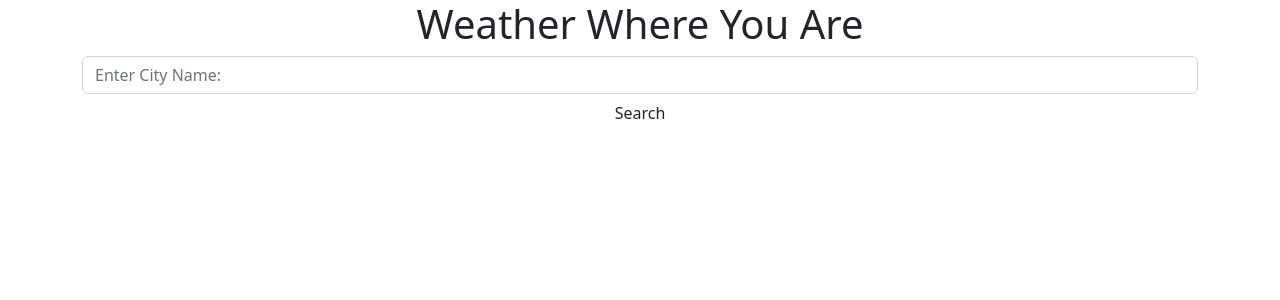
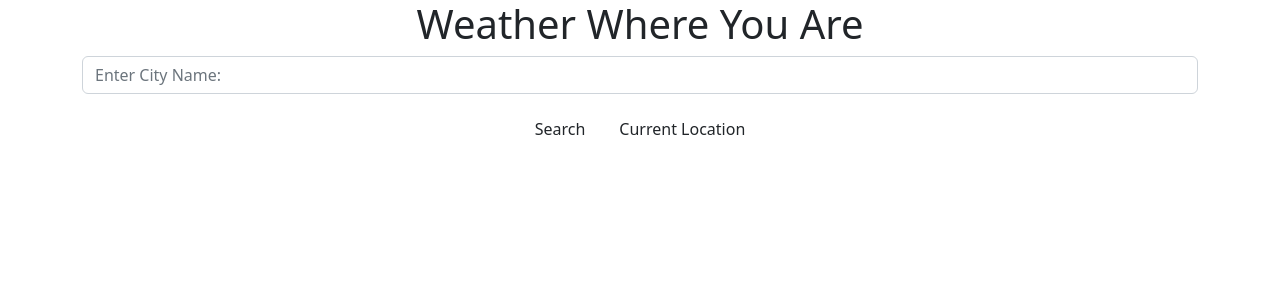
Before and after one commit to mcorreira/react-weather-app, a React (Create React App) app: page / in a window 1280 px wide. Shown: the top 300 px of the page. Built offline with nearby package versions, Linux system fonts and the light colour scheme.

Commit message:
Add Bootstrap

```diff
--- a/src/App.js
+++ b/src/App.js
@@ -1,5 +1,6 @@
 import React, { useState } from "react";
 import axios from "axios";
+import "bootstrap/dist/css/bootstrap.css";
 
 export default function Search() {
   const [city, setCity] = useState(" ");
@@ -35,7 +36,8 @@ export default function Search() {
       <div className="container">
         <section className="jumbotron text-center">
           <h1 className="jumbotron heading">Weather Where You Are</h1>
-          <form onSubmit={handleSubmit}>
+          <form onSubmit={handleSubmit} className="mb-3">
+            <div className="d-flex bd-highlight mb-3 justify-content-center">
               <input
                 type="search"
                 className="form-control"
@@ -43,7 +45,19 @@ export default function Search() {
                 placeholder="Enter City Name:"
                 onChange={updateCity}
               />
-            <input className="btn w-30" type="submit" value="Search" />
+            </div>
+            <div className="d-grid gap-2 d-md-flex justify-content-md-center">
+              <button className="btn w-30" type="submit" value="Search">
+                Search
+              </button>
+              <button
+                className="btn w-40"
+                type="submit"
+                value="Current Location"
+              >
+                Current Location
+              </button>
+            </div>
           </form>
         </section>
       </div>
@@ -57,23 +71,7 @@ export default function Search() {
         <h6>
           Last updated: <span>{weather.date}</span>
         </h6>
-        <form className="mb-3">
-          <div className="row">
-            {/*<div className="d-flex bd-highlight mb-3 justify-content-center"></div>
-                  <div className="d-grid gap-2 d-md-flex justify-content-md-center">
-                    <button className="btn w-30" type="submit">
-                    Search
-                  </button>
-                  <button
-                    className="btn w-40"
-                    type="Submit"
 
-                  >
-                    Current Location
-    </button>
-                  </div>*/}
-          </div>
-        </form>
         <div className="weather-app-wrapper">
           <div className="overview">
             <h2>{city}</h2>
```
Also changed, not shown: 1 other file (tests, documents, lock files or other folders). Lines whose indentation alone changed are shown as unchanged.
